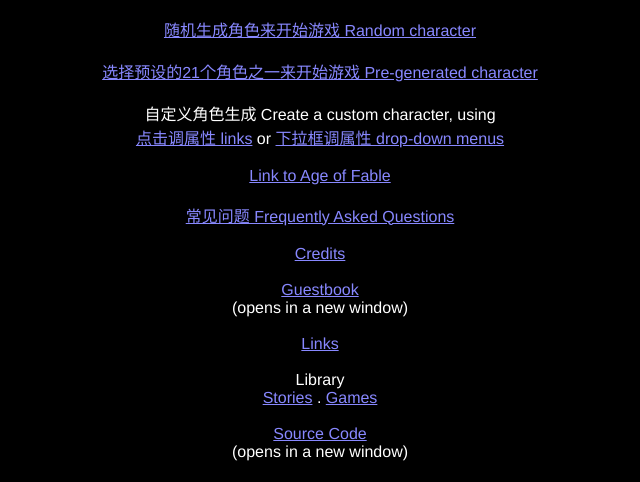
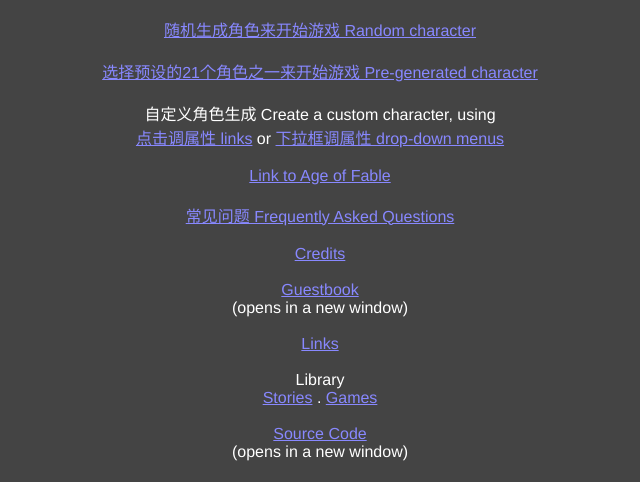
Before and after one commit to yingsha/aof, a PHP site: page /aof/ in a window 1280 px wide. Shown: the part 337-819 px from the top of the page, without its empty margins (320-960 px from the left). Run offline with PHP 8.4, Linux system fonts and the light colour scheme.

Commit message:
test auto sync

```diff
--- a/webgame/stylesheet.css
+++ b/webgame/stylesheet.css
@@ -1,7 +1,7 @@
 body {
   font-family: Myriad, Helvetica, Arial, Geneva, SunSans-Regular, sans-serif;
   font-size: 12pt;
-  background: #000;
+  background: #444;
   color: #ffffff;
   padding: 0pt;
   margin: 0pt;
```
